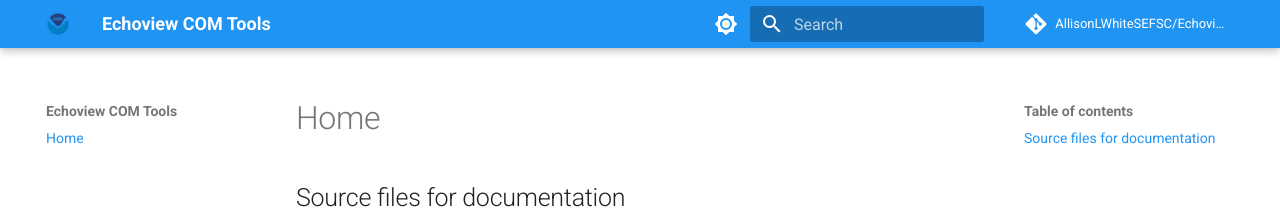
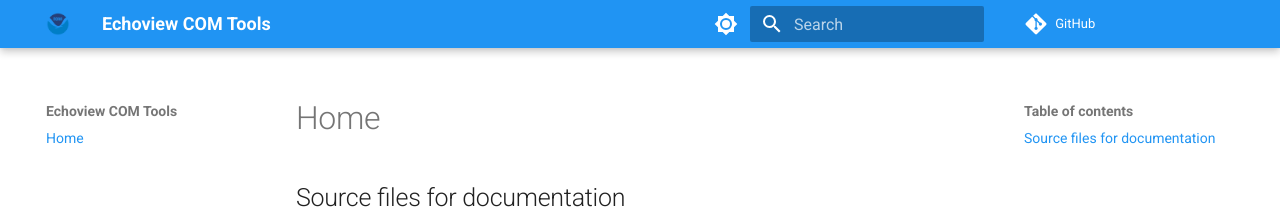
Before and after one commit to AllisonLWhiteSEFSC/Echoview_COM_Tools, an MkDocs documentation site: the page built from docs/index.md, in a window 1280 px wide. Shown: the top 209 px of the page. Built offline with MkDocs 1.6.1 and Material for MkDocs 9.7.7, drawn with Linux system fonts in a browser that asks for light colours; comment, search, counter and statistics services are not loaded.

Commit message:
Update mkdocs.yml

```diff
--- a/mkdocs.yml
+++ b/mkdocs.yml
@@ -1,6 +1,5 @@
 site_name: Echoview COM Tools
 repo_url: https://github.com/AllisonLWhiteSEFSC/Echoview_COM_Tools
-repo_name: AllisonLWhiteSEFSC/Echoview_COM_Tools
 site_author: Allison L White
 
 theme:
```
